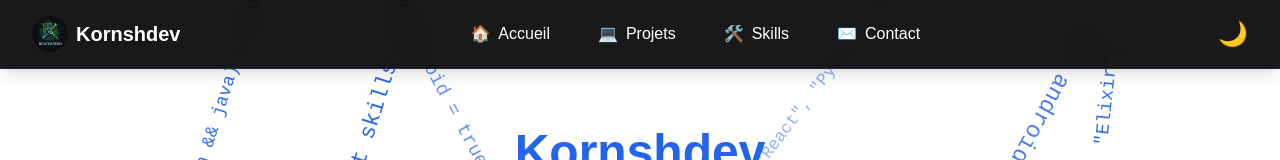
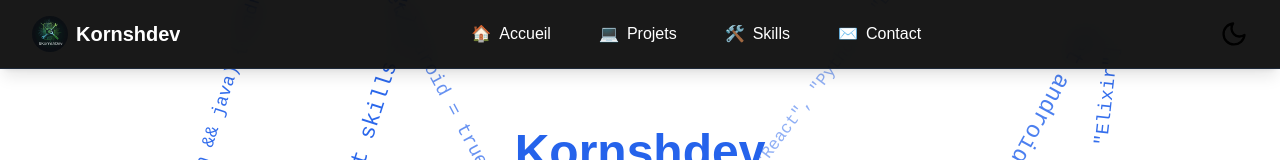
Before and after one commit to ujju16/kornshdevportfolio, a Next.js app in the folder kornshportfolio/: page / in a window 1280 px wide. Shown: the top 160 px of the page. Built offline with nearby package versions, Linux system fonts and the light colour scheme.

Commit message:
feat: icônes SVG noir et blanc pour ThemeSwitch avec effet de survol coloré

```diff
--- a/kornshportfolio/src/components/ThemeSwitch.tsx
+++ b/kornshportfolio/src/components/ThemeSwitch.tsx
@@ -53,14 +53,14 @@ const ThemeSwitch: React.FC<{ iconOnly?: boolean }> = ({ iconOnly }) => {
   return (
     <button
       onClick={toggleTheme}
-      className={iconOnly ? "ml-2 text-2xl bg-transparent border-none p-0" : "ml-4 px-3 py-1 rounded bg-gray-200 dark:bg-gray-800 text-gray-800 dark:text-gray-200 border border-gray-300 dark:border-gray-700 transition-colors"}
+      className={iconOnly ? "ml-2 text-2xl bg-transparent border-none p-0 group" : "ml-4 px-3 py-1 rounded bg-gray-200 dark:bg-gray-800 text-gray-800 dark:text-gray-200 border border-gray-300 dark:border-gray-700 transition-colors"}
       aria-label="Changer le thème"
       type="button"
     >
       {theme === 'dark' ? (
-        <span aria-label="Passer en mode clair" role="img">☀️</span>
+        <svg width="28" height="28" viewBox="0 0 24 24" fill="none" stroke="black" strokeWidth="2" strokeLinecap="round" strokeLinejoin="round" className="group-hover:stroke-yellow-400 transition-colors"><circle cx="12" cy="12" r="5" /><line x1="12" y1="1" x2="12" y2="3" /><line x1="12" y1="21" x2="12" y2="23" /><line x1="4.22" y1="4.22" x2="5.64" y2="5.64" /><line x1="18.36" y1="18.36" x2="19.78" y2="19.78" /><line x1="1" y1="12" x2="3" y2="12" /><line x1="21" y1="12" x2="23" y2="12" /><line x1="4.22" y1="19.78" x2="5.64" y2="18.36" /><line x1="18.36" y1="5.64" x2="19.78" y2="4.22" /></svg>
       ) : (
-        <span aria-label="Passer en mode sombre" role="img">🌙</span>
+        <svg width="28" height="28" viewBox="0 0 24 24" fill="none" stroke="black" strokeWidth="2" strokeLinecap="round" strokeLinejoin="round" className="group-hover:stroke-blue-400 transition-colors"><path d="M21 12.79A9 9 0 1 1 11.21 3 7 7 0 0 0 21 12.79z" /></svg>
       )}
     </button>
   );
```
